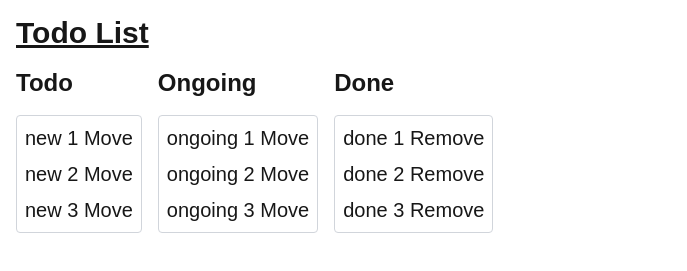
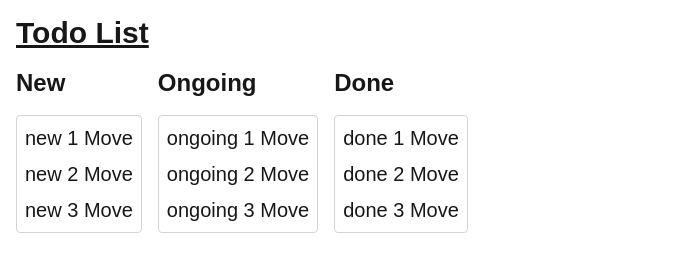
Before and after one commit to tahsinAmin/task-manage, a Next.js app: page / in a window 1280 px wide. Shown: the part 273-544 px from the top of the page, without its empty margins (0-687 px from the left). Built offline with nearby package versions, Linux system fonts and the light colour scheme.

Commit message:
feat (Board): Created Board component and adjusted logic

```diff
--- /dev/null
+++ b/src/app/components/Board.tsx
@@ -0,0 +1,18 @@
+import { taskProp } from "../types/types"
+
+const Board = ({title, tasks, state, shiftTask}: {title: string, tasks: any, state: number, shiftTask: any}) => {
+    return (
+        <div>
+            <div className="flex flex-col gap-4">
+              <h2 className="text-2xl font-bold">{title}</h2>
+              <ul className="flex flex-col gap-2 border border-gray-300 rounded p-2">
+                {tasks.map((task: taskProp) => (
+                  <li key={task.id} className="text-xl">{task.title} <button onClick={() => shiftTask(state, task)}>Move</button></li>
+                ))}
+              </ul>
+            </div>
+        </div>
+    )
+}
+
+export default Board;
--- a/src/app/page.tsx
+++ b/src/app/page.tsx
@@ -1,13 +1,8 @@
 "use client"
 
 import { useState } from "react"
-
-type taskProp = {
-  id: string,
-  title: string,
-  status: string,
-  description: string
-}
+import { taskProp } from "./types/types"
+import Board from "./components/Board"
 
 export default function Home() {
   const [newTask, setNewTask] = useState<taskProp[]>([{id: "1", title:"new 1", status:"new", description:"new 1"}, {id: "2", title:"new 2", status:"new", description:"new 2"}, {id: "3", title:"new 3", status:"new", description:"new 3"}])
@@ -22,18 +17,16 @@ export default function Home() {
     e.currentTarget.description.value = ""
   }
 
-  const moveToOngoing = (task: taskProp) => {
+  const shiftTask = (index: number, task: taskProp) => {
+    if (index === 0) {
     setOngoing([ ...ongoing, {...task, status: "ongoing"}])
     setNewTask(newTask.filter((newTask) => newTask.title !== task.title))
-  }
-
-  const moveToDone = (task: taskProp) => {
+    } else if (index === 1) {
     setDone([ ...done, {...task, status: "done"}])
     setOngoing(ongoing.filter((ongoing) => ongoing.title !== task.title))
+    } else {
+      setDone(done.filter((done) => done.title !== task.title))
   }
-
-  const removeDone = (task: taskProp) => {
-    setDone(done.filter((done) => done.title !== task.title))
   }
 
   return (
@@ -50,30 +43,9 @@ export default function Home() {
         <div className="flex flex-col gap-4">
           <h1 className="text-3xl font-bold underline">Todo List</h1>
           <div className="flex gap-4">
-            <div className="flex flex-col gap-4">
-              <h2 className="text-2xl font-bold">Todo</h2>
-              <ul className="flex flex-col gap-2 border border-gray-300 rounded p-2">
-                {newTask.map((newTask) => (
-                  <li key={newTask.id} className="text-xl">{newTask.title} <button onClick={() => moveToOngoing(newTask)}>Move</button></li>
-                ))}
-              </ul>
-            </div>
-            <div className="flex flex-col gap-4">
-              <h2 className="text-2xl font-bold">Ongoing</h2>
-              <ul className="flex flex-col gap-2 border border-gray-300 rounded p-2">
-                {ongoing.map((ongoing) => (
-                  <li key={ongoing.id} className="text-xl">{ongoing.title} <button onClick={() => moveToDone(ongoing)}>Move</button></li>
-                ))}
-              </ul>
-            </div>
-            <div className="flex flex-col gap-4">
-              <h2 className="text-2xl font-bold">Done</h2>
-              <ul className="flex flex-col gap-2 border border-gray-300 rounded p-2">
-                {done.map((done) => (
-                  <li key={done.id} className="text-xl">{done.title} <button onClick={() => removeDone(done)}>Remove</button></li>
-                ))}
-              </ul>
-            </div>
+            <Board title="New" tasks={newTask} state={0} shiftTask={shiftTask}/>
+            <Board title="Ongoing" tasks={ongoing} state={1} shiftTask={shiftTask}/>
+            <Board title="Done" tasks={done} state={2} shiftTask={shiftTask}/>
           </div>
         </div>
       </div>
--- /dev/null
+++ b/src/app/types/types.ts
@@ -0,0 +1,6 @@
+export interface taskProp {
+  id: string,
+  title: string,
+  status: string,
+  description: string
+}
```
